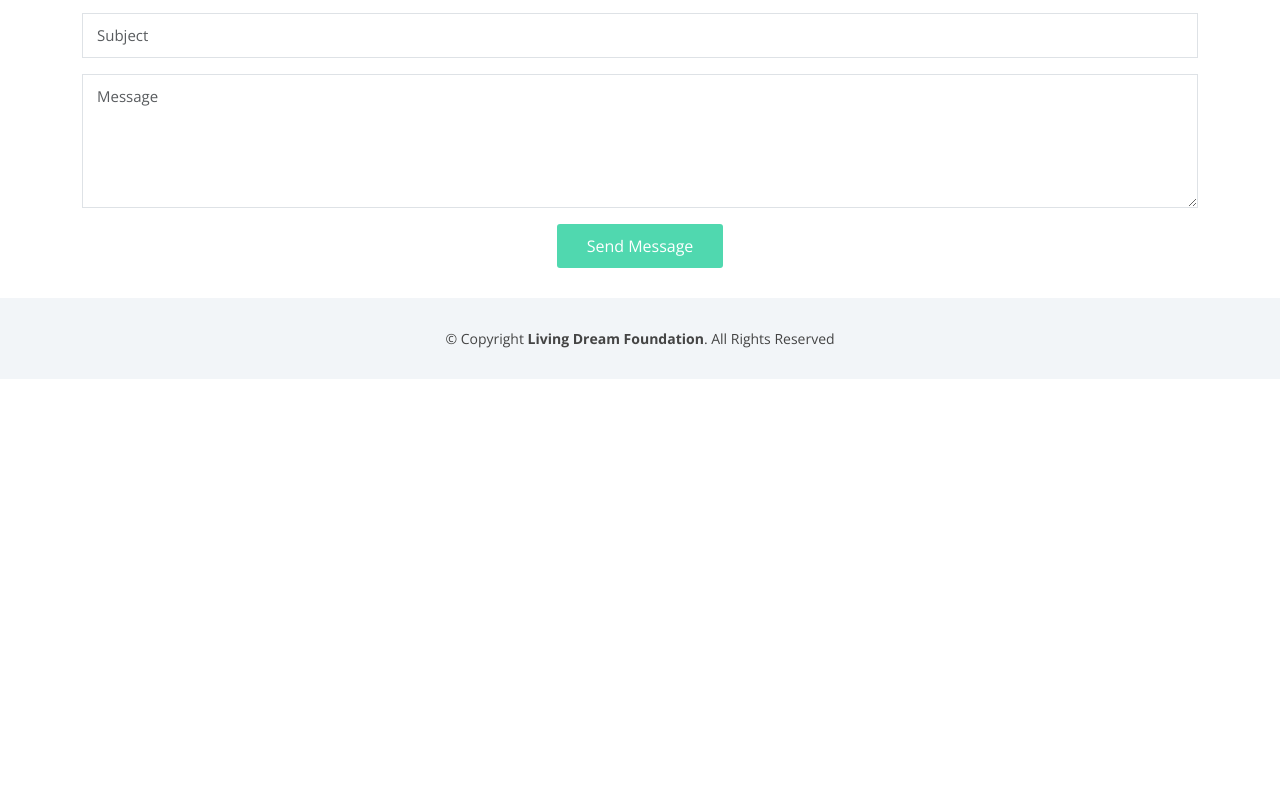
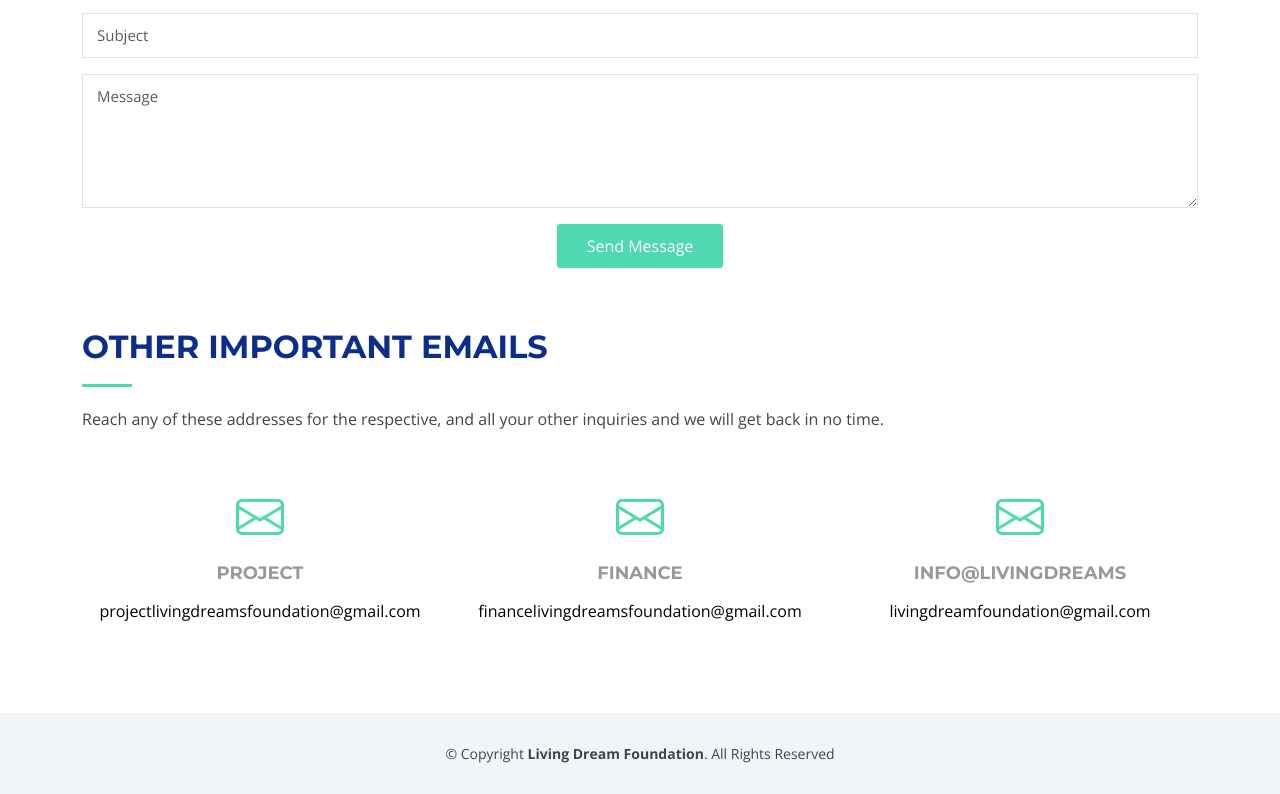
Before and after one commit to sedrickotolo/livingdreams, a plain HTML site: page index.html in a window 1280 px wide. Shown: the part 4749-5543 px from the top of the page. Before the commit the page ends 5128 px from the top, so only its background shows below. Drawn offline with nearby package versions, Linux system fonts and the light colour scheme.

Commit message:
Update index.html

```diff
--- a/index.html
+++ b/index.html
@@ -499,6 +499,46 @@
 
       </div>
     </section><!-- End Contact Section -->
+                     <!-- ======= Contact Section ======= -->
+    <section id="contact">
+      <div class="container" data-aos="fade-up">
+        <div class="section-header">
+          <h2>Other Important Emails</h2>
+          <p>Reach any of these addresses for the respective, and all your other inquiries and we will get back in no time.</p>
+        </div>
+
+        <div class="row contact-info">
+
+          <div class="col-md-4">
+            <div class="contact-email">
+              <i class="bi bi-envelope"></i>
+              <h3>Project</h3>
+              <p><a href="mailto:info@example.com">projectlivingdreamsfoundation@gmail.com</a></p>
+            </div>
+          </div>
+
+          <div class="col-md-4">
+            <div class="contact-email">
+              <i class="bi bi-envelope"></i>
+              <h3>Finance</h3>
+              <p><a href="mailto:info@example.com">financelivingdreamsfoundation@gmail.com</a></p>
+            </div>
+          </div>
+
+          <div class="col-md-4">
+            <div class="contact-email">
+              <i class="bi bi-envelope"></i>
+              <h3>info@livingdreams</h3>
+              <p><a href="mailto:info@example.com">livingdreamfoundation@gmail.com</a></p>
+            </div>
+          </div>
+
+        </div>
+      </div>
+
+
+      </div>
+    </section><!-- End Contact Section -->
 
   </main><!-- End #main -->
 
```
